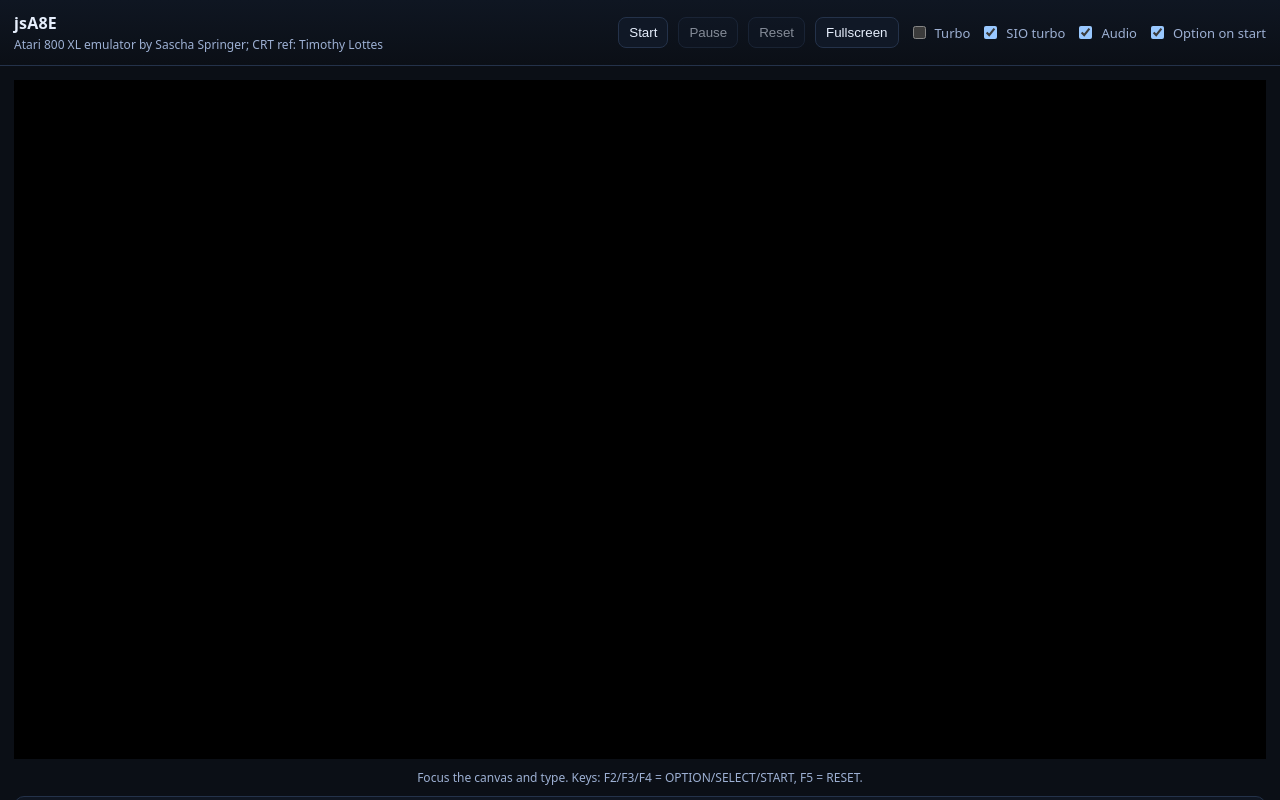
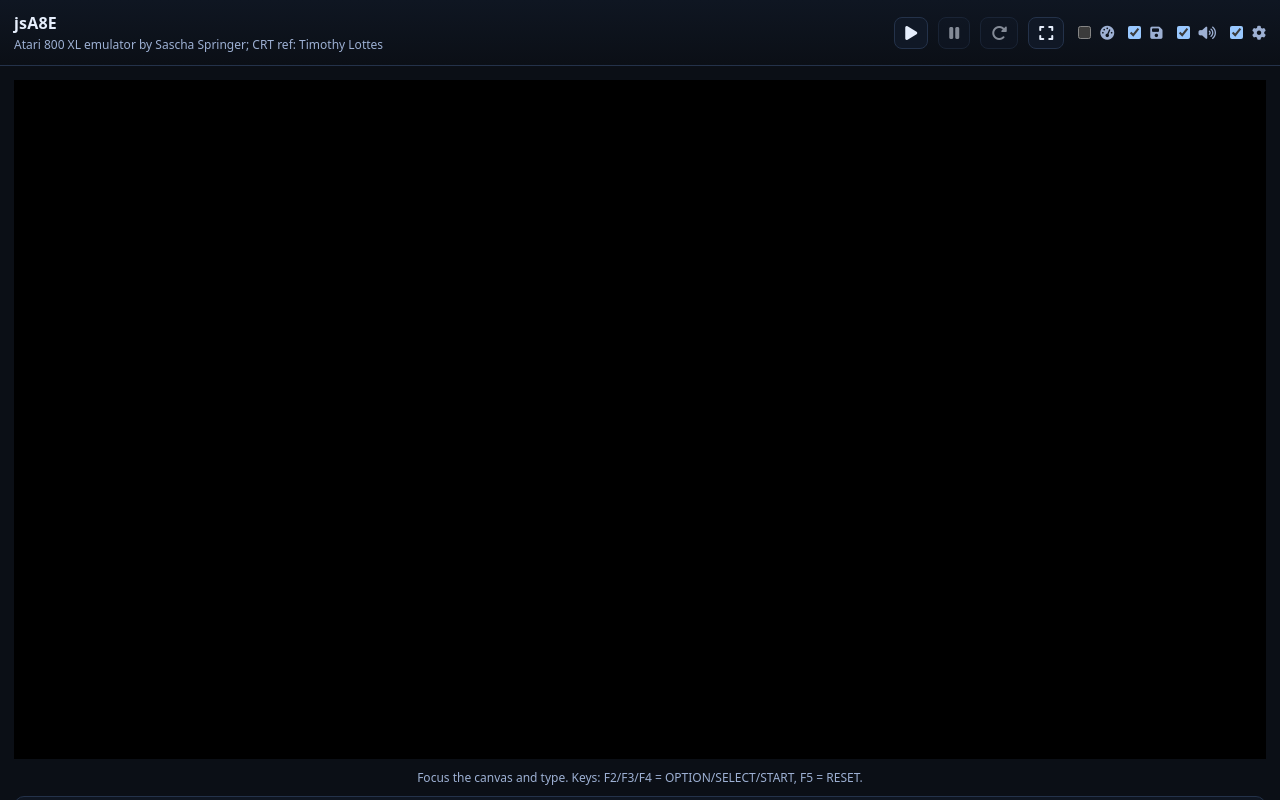
Before and after one commit to AnimaInCorpore/A8E, a plain HTML site: page jsA8E/index.html in a window 1280 px wide. Drawn offline with Linux system fonts and the light colour scheme; no server answers.

Commit message:
Enhance UI with Font Awesome icons for buttons and controls

```diff
--- a/jsA8E/index.html
+++ b/jsA8E/index.html
@@ -4,6 +4,7 @@
     <meta charset="utf-8" />
     <meta name="viewport" content="width=device-width, initial-scale=1" />
     <title>jsA8E</title>
+    <link rel="stylesheet" href="https://cdnjs.cloudflare.com/ajax/libs/font-awesome/6.5.1/css/all.min.css" />
     <link rel="stylesheet" href="style.css" />
   </head>
   <body>
@@ -13,25 +14,25 @@
         <div class="subtitle">Atari 800 XL emulator by Sascha Springer; CRT ref: Timothy Lottes</div>
       </div>
       <div class="controls">
-        <button id="btnStart">Start</button>
-        <button id="btnPause" disabled>Pause</button>
-        <button id="btnReset" disabled>Reset</button>
-        <button id="btnFullscreen">Fullscreen</button>
-        <label class="chk">
+        <button id="btnStart" title="Start"><i class="fa-solid fa-play"></i></button>
+        <button id="btnPause" disabled title="Pause"><i class="fa-solid fa-pause"></i></button>
+        <button id="btnReset" disabled title="Reset"><i class="fa-solid fa-rotate-right"></i></button>
+        <button id="btnFullscreen" title="Fullscreen"><i class="fa-solid fa-expand"></i></button>
+        <label class="chk" title="Turbo">
           <input type="checkbox" id="chkTurbo" />
-          Turbo
+          <i class="fa-solid fa-gauge-high"></i>
         </label>
-        <label class="chk" title="Accelerates only SIO disk transfer timing.">
+        <label class="chk" title="SIO turbo - Accelerates only SIO disk transfer timing.">
           <input type="checkbox" id="chkSioTurbo" checked />
-          SIO turbo
+          <i class="fa-solid fa-floppy-disk"></i>
         </label>
-        <label class="chk">
+        <label class="chk" title="Audio">
           <input type="checkbox" id="chkAudio" checked />
-          Audio
+          <i class="fa-solid fa-volume-high"></i>
         </label>
-        <label class="chk" title="Hold OPTION during boot to disable BASIC ROM mapping.">
+        <label class="chk" title="Option on start - Hold OPTION during boot to disable BASIC ROM mapping.">
           <input type="checkbox" id="chkOptionOnStart" checked />
-          Option on start
+          <i class="fa-solid fa-gear"></i>
         </label>
       </div>
     </header>
--- a/jsA8E/js/ui.js
+++ b/jsA8E/js/ui.js
@@ -233,7 +233,12 @@
 
     function updateFullscreenButton() {
       if (!btnFullscreen) return;
-      btnFullscreen.textContent = isViewportFullscreen() ? "Exit fullscreen" : "Fullscreen";
+      var active = isViewportFullscreen();
+      btnFullscreen.innerHTML = active
+        ? '<i class="fa-solid fa-compress"></i>'
+        : '<i class="fa-solid fa-expand"></i>';
+      btnFullscreen.title = active ? "Exit fullscreen" : "Fullscreen";
+      btnFullscreen.setAttribute("aria-label", active ? "Exit fullscreen" : "Fullscreen");
     }
 
     function requestFullscreen(el) {
--- a/jsA8E/style.css
+++ b/jsA8E/style.css
@@ -62,6 +62,13 @@ button {
   padding: 7px 10px;
   border-radius: 8px;
   cursor: pointer;
+  display: inline-flex;
+  align-items: center;
+  justify-content: center;
+}
+
+button i {
+  font-size: 16px;
 }
 
 button:disabled {
@@ -79,6 +86,10 @@ button:hover:not(:disabled) {
   gap: 6px;
   font-size: 13px;
   color: var(--muted);
+}
+
+.chk i {
+  font-size: 14px;
 }
 
 .layout {
```
